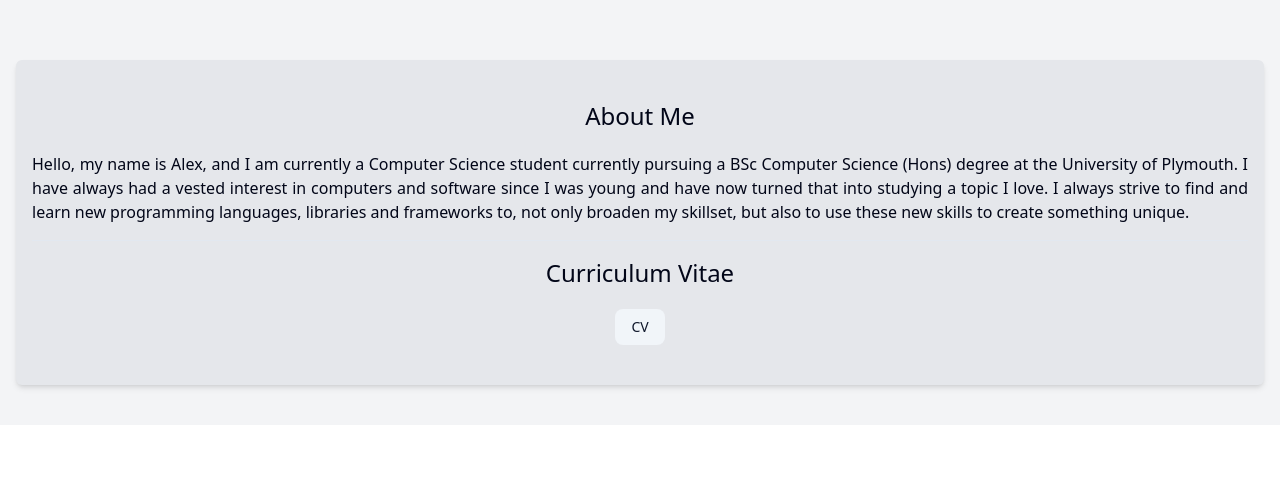
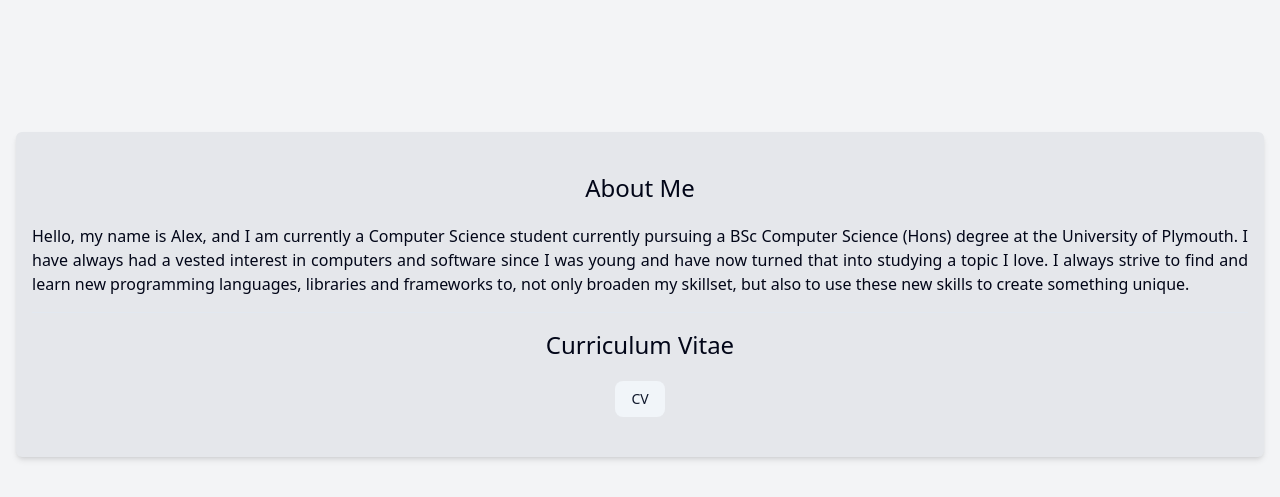
Before and after one commit to alexedwa/portfolio, a React (Vite) app: page / in a window 1280 px wide. Shown: the part 780-1277 px from the top of the page. Before the commit the page ends 1205 px from the top, so only its background shows below. Built offline with nearby package versions, Linux system fonts and the light colour scheme.

Commit message:
Edited about margin

```diff
--- a/src/components/About.tsx
+++ b/src/components/About.tsx
@@ -4,7 +4,7 @@ import { Button } from "@/components/ui/button";
 function About() {
     return(
         <div className="px-4 py-8 bg-gray-100 w-screen m-0 items-center justify-center" id="about">
-            <div className="container mx-auto px-4 rounded-sm p-10 bg-gray-200 m-2 shadow-md hover:shadow-xs transition-shadow duration-300">
+            <div className="container mx-auto px-4 mt-20 rounded-sm p-10 bg-gray-200 m-2 shadow-md hover:shadow-xs transition-shadow duration-300">
                 <h1 className="text-center text-2xl mb-5">About Me</h1>
                 <p className="text-justify">
                 Hello, my name is Alex, and I am currently a Computer Science
```
